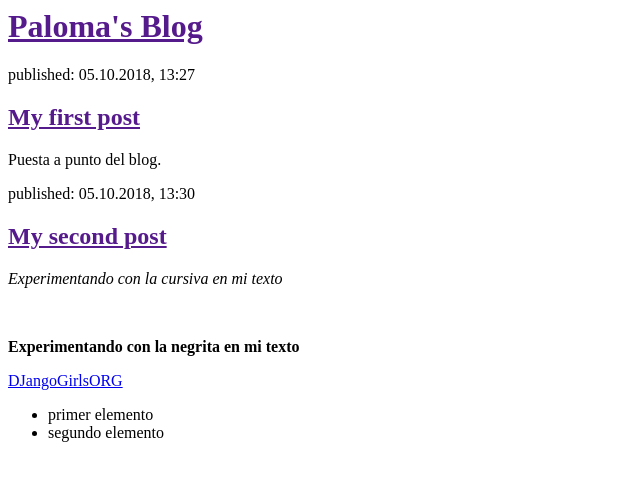
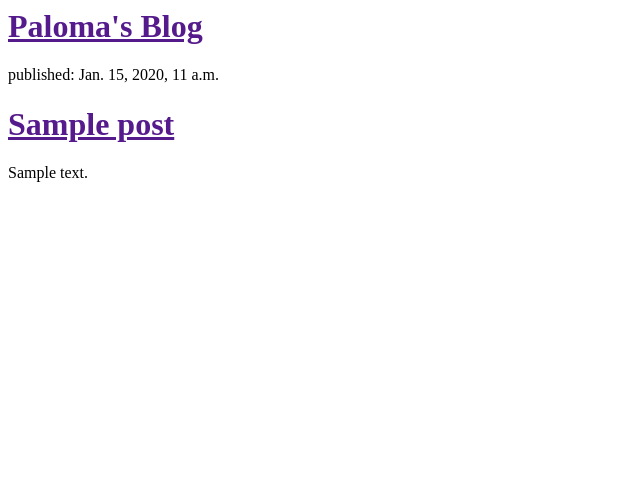
Before and after one commit to palomadominguez/my-first-blog, a Django app: template blog/templates/blog/post_list.html in a window 1280 px wide. Shown: the top 481 px of the page, without its empty margins (0-640 px from the left). Run offline with Django 3.2, Linux system fonts and the light colour scheme; the template is opened without the code that fills it: values that come from a table or form of the project are taken from there, others are empty; tables that the repository leaves empty hold one stand-in row (values such as "Sample post").

Commit message:
Modified templates to display posts from database.

```diff
--- a/blog/templates/blog/post_list.html
+++ b/blog/templates/blog/post_list.html
@@ -7,20 +7,14 @@
             <h1><a href="">Paloma's Blog</a></h1>
         </div>
 
+        {% for post in posts %}
         <div>
-            <p>published: 05.10.2018, 13:27</p>
-            <h2><a href="">My first post</a></h2>
-            <p>Puesta a punto del blog.</p>
+            <p>published: {{ post.published_date }}</p>
+            <h1><a href="">{{ post.title }}</a></h1>
+            <p>{{ post.text|linebreaksbr }}</p>
         </div>
+        {% endfor %}
 
-        <div>
-            <p>published: 05.10.2018, 13:30</p>
-            <h2><a href="">My second post</a></h2>
-            <p><em>Experimentando con la cursiva en mi texto</em></p>
-            <br /> <!-- salto de linea-->
-            <p><strong>Experimentando con la negrita en mi texto</strong></p>
-            <a href="https://djangogirls.org">DJangoGirlsORG</a>
-            <ul><li>primer elemento</li><li>segundo elemento</li></ul>
-        </div>
+
     </body>
 </html>
--- a/blog/views.py
+++ b/blog/views.py
@@ -1,6 +1,9 @@
 from django.shortcuts import render
+from django.utils import timezone
+from .models import Post
 
 # Create your views here.
 
 def post_list(request):
-    return render(request, 'blog/post_list.html', {})
+    posts = Post.objects.filter(published_date__lte=timezone.now()).order_by('published_date')
+    return render(request, 'blog/post_list.html', {'posts':posts})
```
